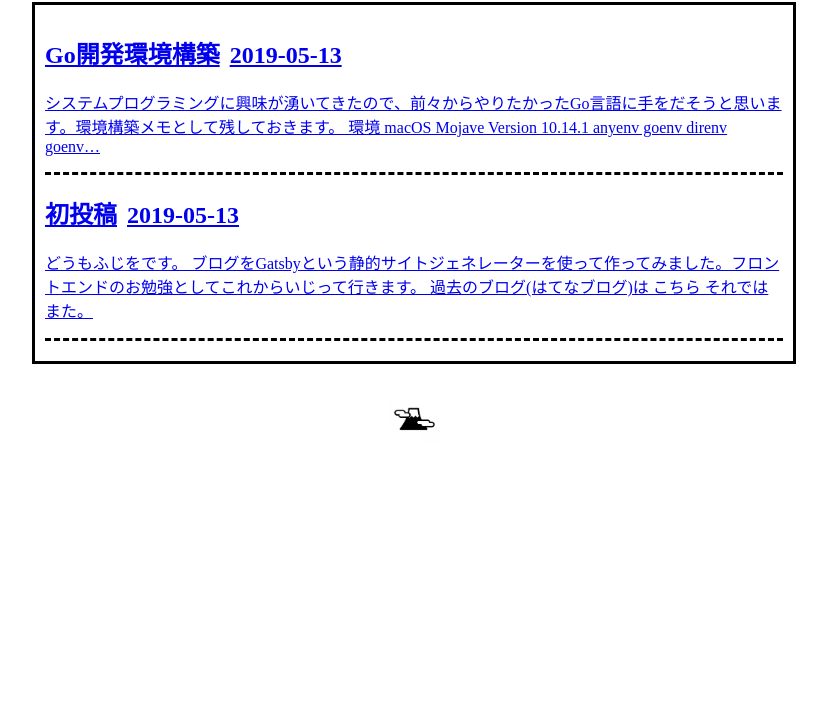
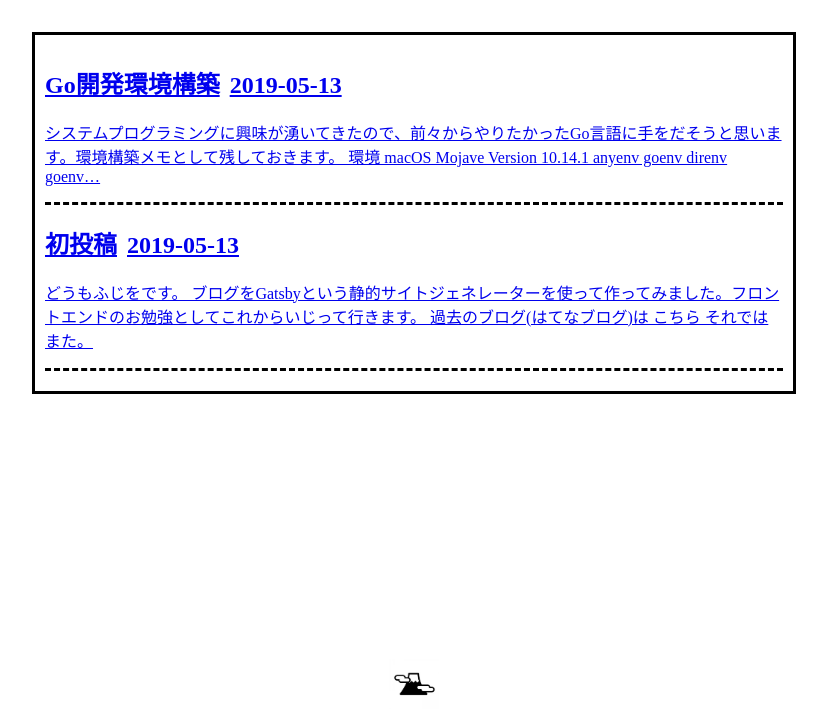
Before and after one commit to ffjlabo/blog, a Gatsby site: page / in a window 1280 px wide. Shown: the part 95-816 px from the top of the page, without its empty margins (226-1053 px from the left). Built offline with nearby package versions, Linux system fonts and the light colour scheme; Gatsby itself is replaced by a stand-in of ours.

Commit message:
fix: extend footer component to make sticky footer

```diff
--- a/src/components/layout.js
+++ b/src/components/layout.js
@@ -5,6 +5,16 @@ import Footer from "./footer"
 
 const LayoutContainer = styled.div`
   margin: 0px;
+  display: flex;
+  flex-direction: column;
+  min-height: 100vh;
+  position: relative;
+`
+
+const StickyFooter = styled(Footer)`
+  width: 100%;
+  position: absolute;
+  bottom: 0;
 `
 
 const LayoutBody = styled.div`
@@ -25,7 +35,7 @@ const Layout = props => (
   <LayoutContainer>
     <Header />
     <LayoutBody>{props.children}</LayoutBody>
-    <Footer />
+    <StickyFooter />
   </LayoutContainer>
 )
 
```
